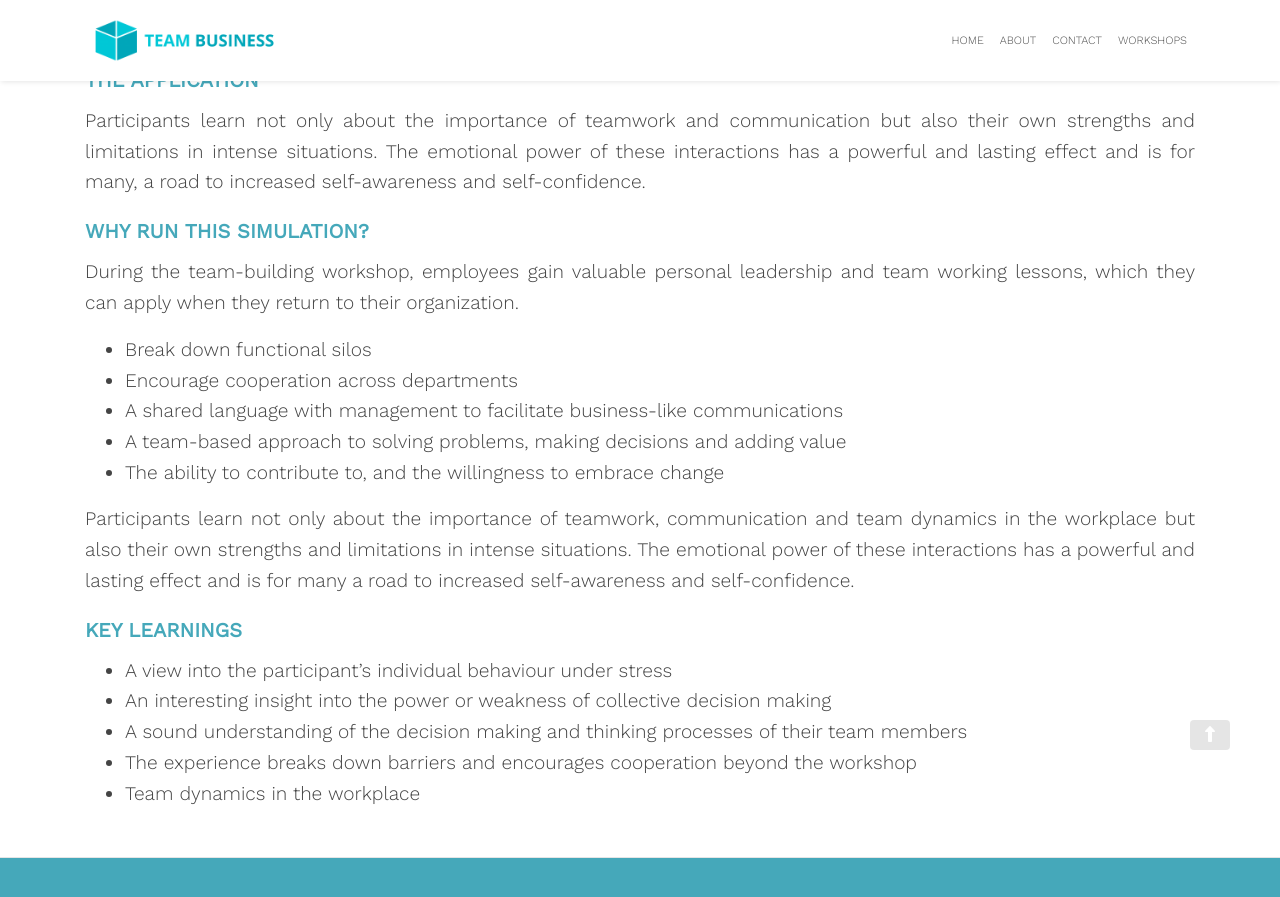
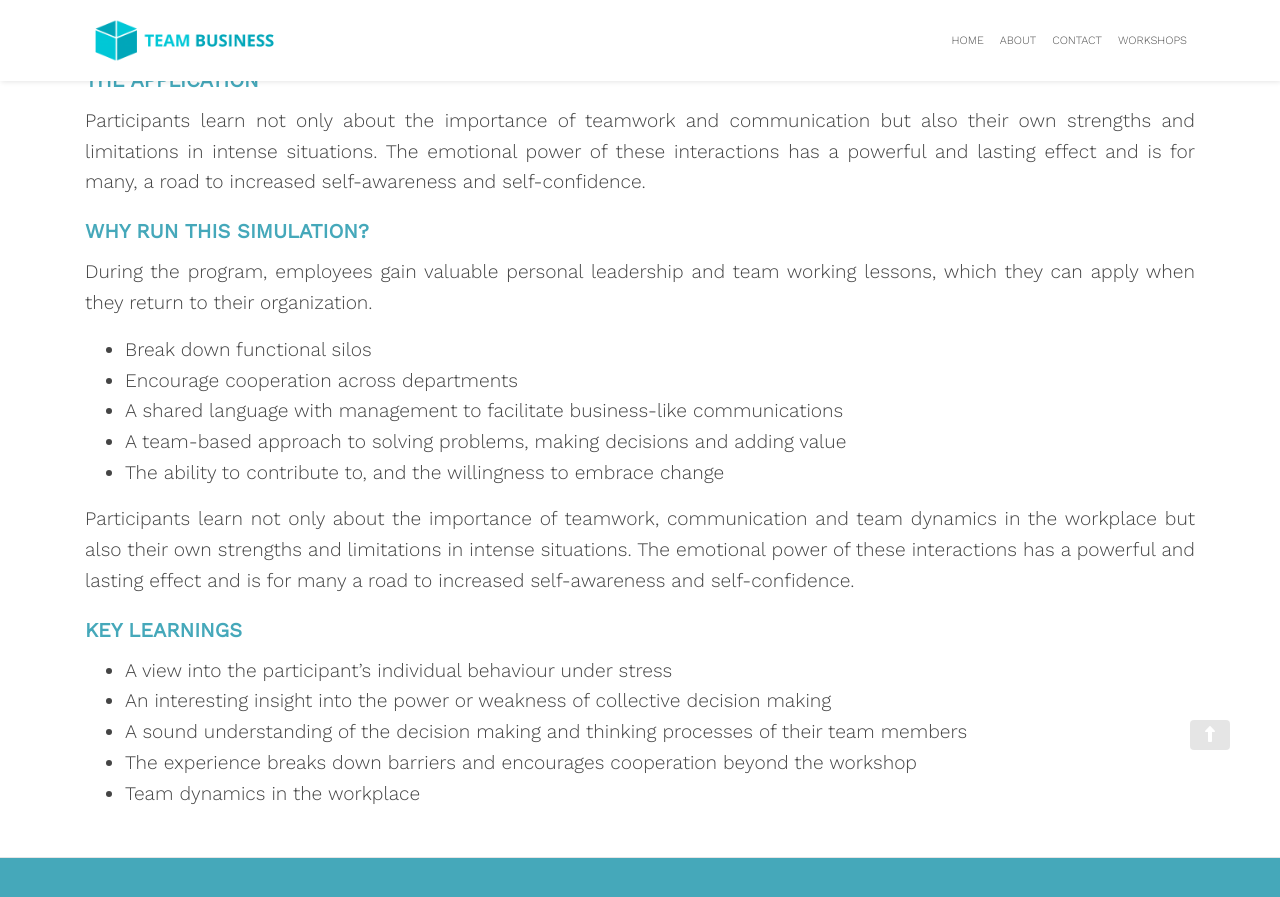
Before and after one commit to zac-heisey/team-business, a Jekyll site: the page built from _pages/team-building-workshop.md, in a window 1280 px wide and 900 px high, scrolled down 1167 px. Shown: the top 897 px of the window. Built offline with Jekyll 4.4.1, drawn with Linux system fonts in a browser that asks for light colours; nearby versions of some CDN libraries.

Commit message:
Update from Forestry.io Lara Azzam updated _pages/team-building-workshop.md

```diff
--- a/_pages/team-building-workshop.md
+++ b/_pages/team-building-workshop.md
@@ -24,7 +24,7 @@ Participants learn not only about the importance of teamwork and communication b
 
 ### WHY RUN THIS SIMULATION?
 
-During the team-building workshop, employees gain valuable personal leadership and team working lessons, which they can apply when they return to their organization.
+During the program, employees gain valuable personal leadership and team working lessons, which they can apply when they return to their organization.
 
 * Break down functional silos
 * Encourage cooperation across departments
```
